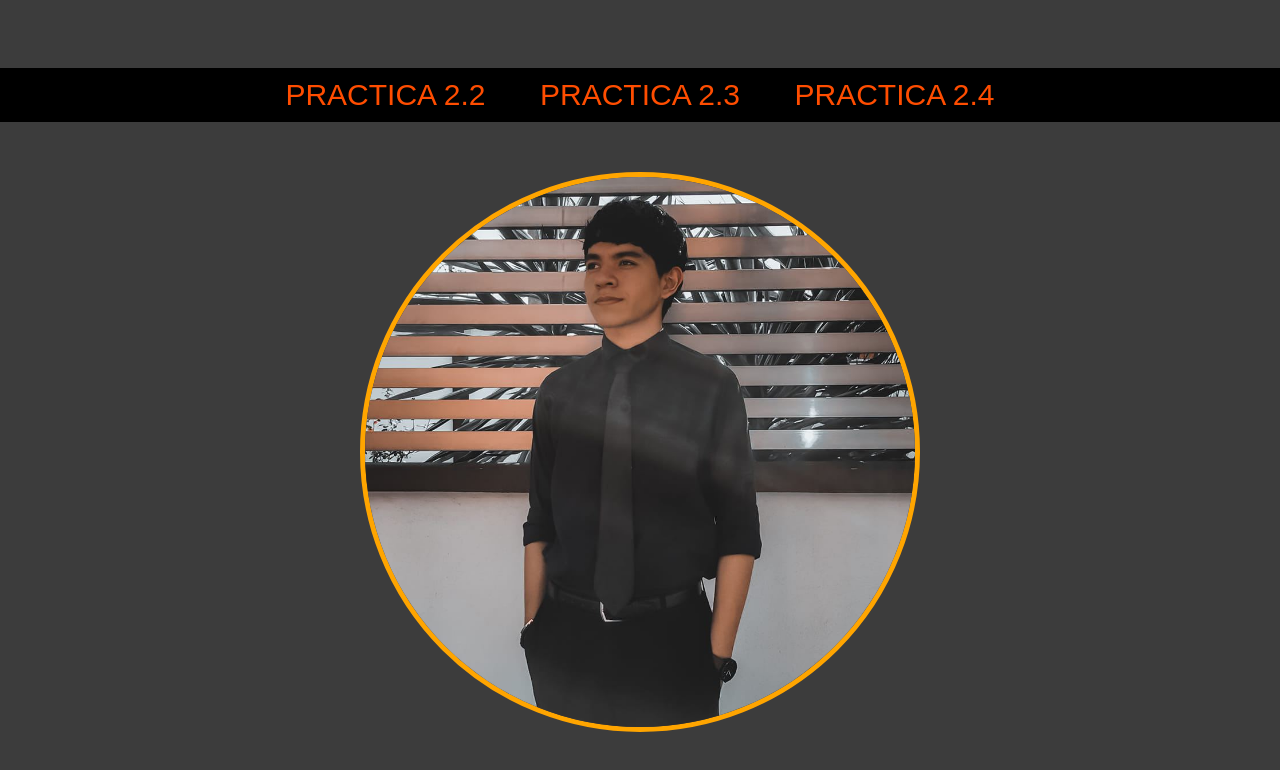
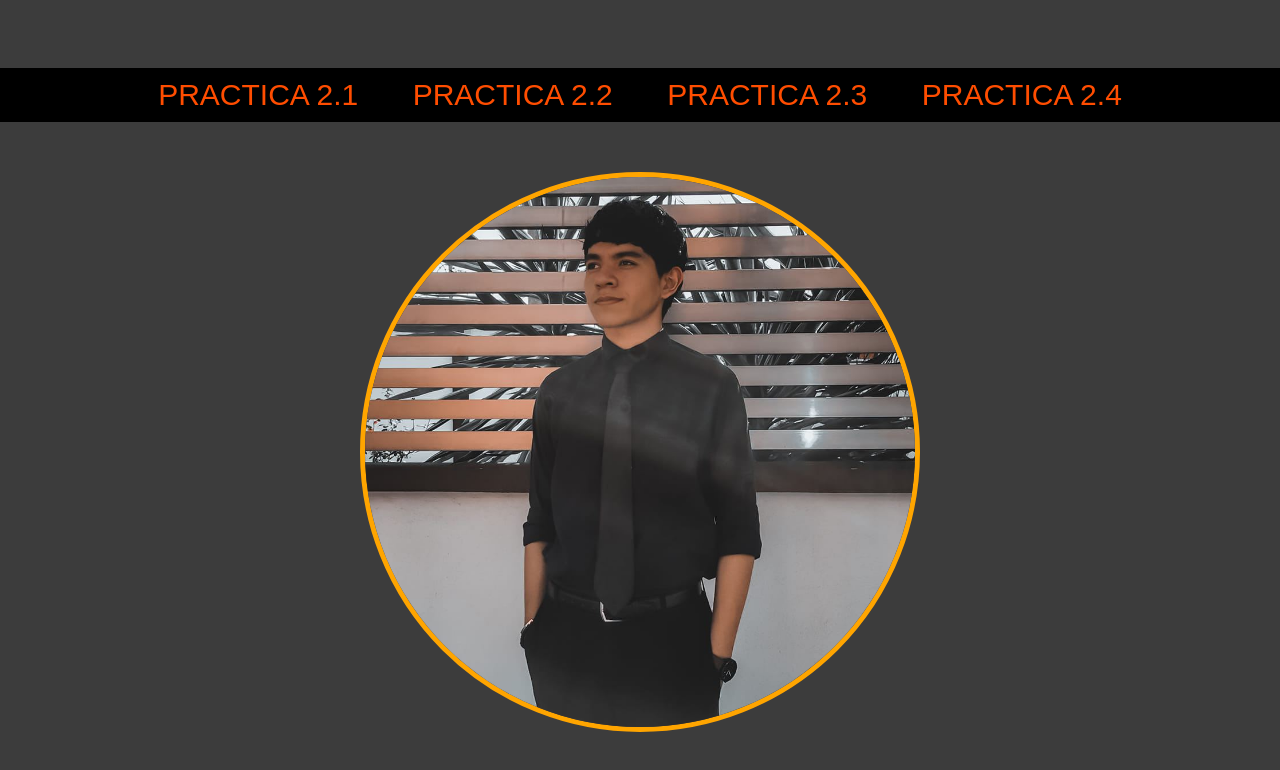
Before and after one commit to Rodrigo-DelaTorre/PRACTICAS-RODRIGO, a plain HTML site: page index.html in a window 1280 px wide. Drawn offline with Linux system fonts and the light colour scheme.

Commit message:
Update index.html

```diff
--- a/index.html
+++ b/index.html
@@ -54,6 +54,7 @@
 
 <body>
     <nav>
+         <a href="CV.html">PRACTICA 2.1</a>
         <a href="Practica 2.2/HOME.html">PRACTICA 2.2</a>
         <a href="Practica 2.3/HOME.html">PRACTICA 2.3</a>
         <a href="Practica 2.4/HTML/home.html">PRACTICA 2.4</a>
```
